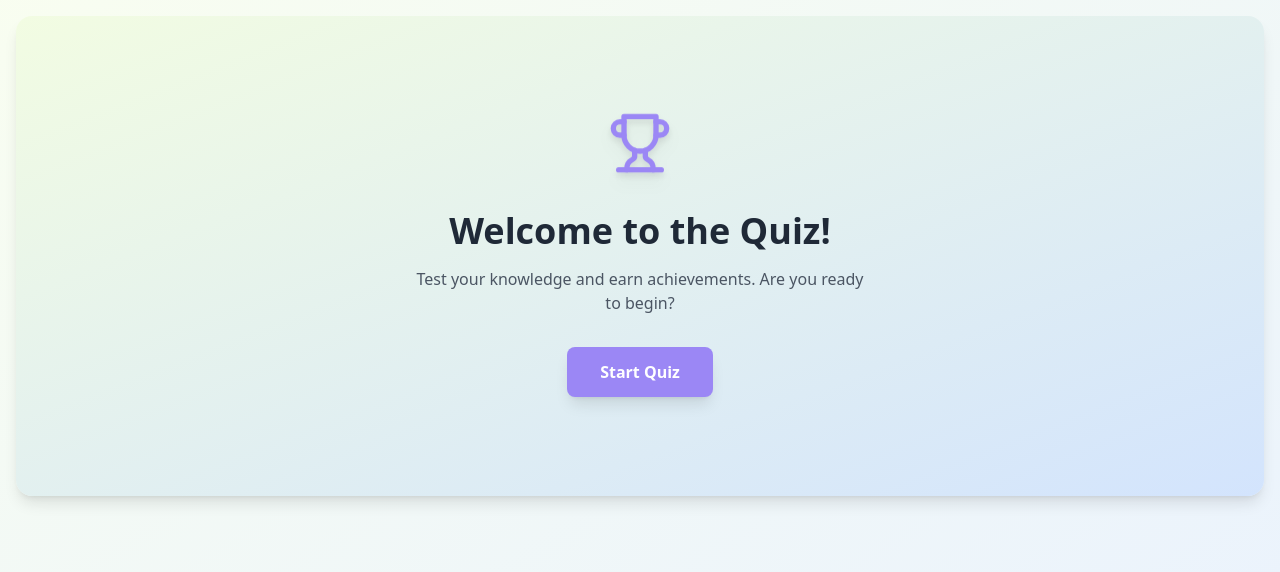
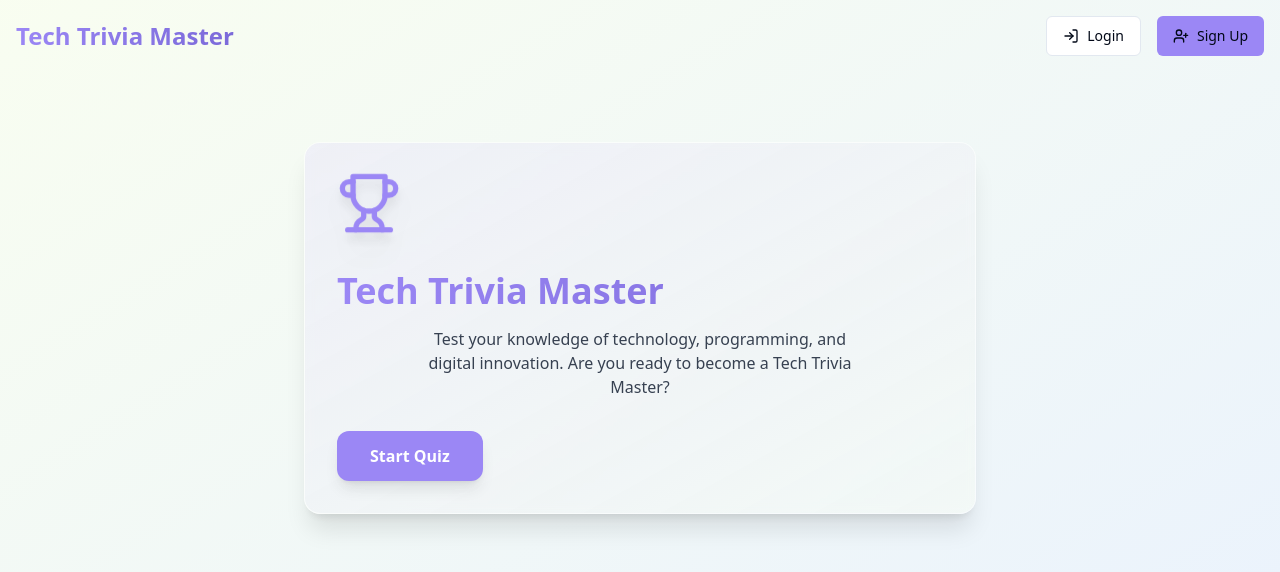
Before and after one commit to Yashwanth023/quiz_portal, a React (Vite) app: page / in a window 1280 px wide. Shown: the top 572 px of the page. Built offline with nearby package versions, Linux system fonts and the light colour scheme.

Commit message:
Add login/signup & styling
Added dummy login and signup buttons to the top right corner.  Improved the app's visual appeal with animations and color adjustments.  Quiz name updated.

```diff
--- a/src/components/QuizQuestion.tsx
+++ b/src/components/QuizQuestion.tsx
@@ -17,7 +17,13 @@ const QuizQuestion = ({
   totalQuestions,
 }: QuizQuestionProps) => {
   return (
-    <div className="w-full max-w-2xl mx-auto p-8 animate-fade-in bg-white/50 backdrop-blur-sm rounded-2xl shadow-lg border border-white/20">
+    <div className="w-full max-w-2xl mx-auto p-8 animate-fade-in">
+      <div className="relative bg-white/30 backdrop-blur-sm rounded-2xl shadow-xl border border-white/40 p-8 overflow-hidden">
+        {/* Background gradient */}
+        <div className="absolute inset-0 bg-gradient-to-br from-primary/5 to-secondary/10 z-0" />
+
+        {/* Content */}
+        <div className="relative z-10">
           <div className="mb-8">
             <div className="h-3 w-full bg-gray-200 rounded-full overflow-hidden shadow-inner">
               <div
@@ -37,19 +43,22 @@ const QuizQuestion = ({
               <button
                 key={index}
                 onClick={() => onAnswer(option)}
-            className="w-full p-4 text-left rounded-xl border-2 border-gray-200
-                     transition-all duration-300 hover:border-primary hover:bg-primary-light
+                className="w-full p-4 text-left rounded-xl border-2 border-gray-200/60
+                         transition-all duration-300 hover:border-primary hover:bg-primary/5
                          focus:outline-none focus:ring-2 focus:ring-primary focus:ring-opacity-50
-                     bg-white/70 backdrop-blur-sm shadow-sm hover:shadow-md
+                         bg-white/70 backdrop-blur-sm shadow-sm hover:shadow-lg
                          transform hover:scale-[1.02] hover:translate-x-1
-                     animate-fade-in"
+                         animate-fade-in relative overflow-hidden group"
                 style={{
                   animationDelay: `${index * 100}ms`
                 }}
               >
-            {option}
+                <span className="relative z-10">{option}</span>
+                <div className="absolute inset-0 bg-gradient-to-r from-primary/10 to-primary/5 opacity-0 group-hover:opacity-100 transition-opacity duration-300" />
               </button>
             ))}
+          </div>
+        </div>
       </div>
     </div>
   );
--- a/src/components/QuizStart.tsx
+++ b/src/components/QuizStart.tsx
@@ -7,26 +7,39 @@ interface QuizStartProps {
 
 const QuizStart = ({ onStart }: QuizStartProps) => {
   return (
-    <div className="flex flex-col items-center justify-center min-h-[60vh] animate-fade-in bg-gradient-to-br from-secondary to-secondary-dark p-8 rounded-2xl shadow-lg">
+    <div className="flex flex-col items-center justify-center min-h-[60vh] animate-fade-in">
+      <div className="relative w-full max-w-2xl mx-auto p-8 bg-white/30 backdrop-blur-sm rounded-2xl shadow-xl border border-white/40 overflow-hidden">
+        {/* Background gradient overlay */}
+        <div className="absolute inset-0 bg-gradient-to-br from-primary/10 to-secondary/20 z-0" />
+
+        {/* Content */}
+        <div className="relative z-10">
           <div className="text-primary mb-8 animate-bounce">
-        <Trophy size={64} className="drop-shadow-lg" />
+            <Trophy size={64} className="drop-shadow-xl" />
           </div>
-      <h1 className="text-4xl font-bold text-gray-800 mb-4 animate-scale-in text-gradient-primary">
-        Welcome to the Quiz!
+
+          <h1 className="text-4xl font-bold mb-4 animate-scale-in bg-gradient-to-r from-primary to-primary-dark bg-clip-text text-transparent">
+            Tech Trivia Master
           </h1>
-      <p className="text-gray-600 mb-8 text-center max-w-md animate-fade-in delay-200">
-        Test your knowledge and earn achievements. Are you ready to begin?
+
+          <p className="text-gray-700 mb-8 text-center max-w-md mx-auto animate-fade-in delay-200">
+            Test your knowledge of technology, programming, and digital innovation. Are you ready to become a Tech Trivia Master?
           </p>
+
           <button
             onClick={onStart}
-        className="bg-primary text-white px-8 py-3 rounded-lg font-semibold
+            className="bg-primary text-white px-8 py-3 rounded-xl font-semibold
                      transform transition-all duration-300 hover:scale-105 hover:bg-primary-dark
                      focus:outline-none focus:ring-2 focus:ring-primary focus:ring-opacity-50
-                 shadow-lg hover:shadow-xl border border-primary/20 backdrop-blur-sm
-                 animate-scale-in delay-300"
+                     shadow-lg hover:shadow-2xl border border-primary/20 backdrop-blur-sm
+                     animate-scale-in delay-300
+                     relative overflow-hidden group"
           >
-        Start Quiz
+            <span className="relative z-10">Start Quiz</span>
+            <div className="absolute inset-0 bg-gradient-to-r from-primary-dark to-primary opacity-0 group-hover:opacity-100 transition-opacity duration-300" />
           </button>
+        </div>
+      </div>
     </div>
   );
 };
--- a/src/pages/Index.tsx
+++ b/src/pages/Index.tsx
@@ -7,6 +7,8 @@ import QuizStart from "@/components/QuizStart";
 import QuizQuestion from "@/components/QuizQuestion";
 import QuizResults from "@/components/QuizResults";
 import { useToast } from "@/hooks/use-toast";
+import { LogIn, UserPlus } from "lucide-react";
+import { Button } from "@/components/ui/button";
 
 const Index = () => {
   const { toast } = useToast();
@@ -80,41 +82,64 @@ const Index = () => {
     setHasStarted(false);
   };
 
-  if (isLoading) {
+  const handleLogin = () => {
+    toast({
+      title: "Login",
+      description: "Login functionality coming soon!",
+    });
+  };
+
+  const handleSignup = () => {
+    toast({
+      title: "Sign Up",
+      description: "Sign up functionality coming soon!",
+    });
+  };
+
   return (
-      <div className="min-h-screen flex items-center justify-center bg-gradient-to-br from-secondary/50 to-secondary-dark/50">
+    <div className="min-h-screen bg-gradient-to-br from-secondary/50 to-secondary-dark/50">
+      {/* Header with auth buttons */}
+      <header className="p-4 flex justify-between items-center animate-fade-in">
+        <h1 className="text-2xl font-bold bg-clip-text text-transparent bg-gradient-to-r from-primary to-primary-dark">
+          Tech Trivia Master
+        </h1>
+        <div className="flex gap-4">
+          <Button
+            onClick={handleLogin}
+            variant="outline"
+            className="flex items-center gap-2 hover:scale-105 transition-transform duration-300"
+          >
+            <LogIn className="h-4 w-4" />
+            Login
+          </Button>
+          <Button
+            onClick={handleSignup}
+            className="flex items-center gap-2 bg-primary hover:bg-primary-dark hover:scale-105 transition-all duration-300"
+          >
+            <UserPlus className="h-4 w-4" />
+            Sign Up
+          </Button>
+        </div>
+      </header>
+
+      {/* Main content */}
+      <main className="p-4">
+        {isLoading ? (
+          <div className="min-h-[60vh] flex items-center justify-center">
             <div className="animate-pulse text-xl text-gray-600 bg-white/50 backdrop-blur-sm rounded-xl p-6 shadow-lg">
               Loading quiz...
             </div>
           </div>
-    );
-  }
-
-  if (!hasStarted) {
-    return (
-      <div className="min-h-screen bg-gradient-to-br from-secondary/50 to-secondary-dark/50 p-4">
+        ) : !hasStarted ? (
           <QuizStart onStart={handleStart} />
-      </div>
-    );
-  }
-
-  if (quizState.isComplete) {
-    return (
-      <div className="min-h-screen bg-gradient-to-br from-secondary/50 to-secondary-dark/50 p-4">
+        ) : quizState.isComplete ? (
           <QuizResults
             score={quizState.score}
             totalQuestions={quizData?.questions.length || 0}
             onRetry={handleRetry}
           />
-      </div>
-    );
-  }
-
-  const currentQuestion = quizData?.questions[quizState.currentQuestion];
-
-  return (
-    <div className="min-h-screen bg-gradient-to-br from-secondary/50 to-secondary-dark/50 py-8 px-4">
-      {currentQuestion && (
+        ) : (
+          currentQuestion && (
             <QuizQuestion
               question={currentQuestion.question}
               options={currentQuestion.options}
@@ -122,7 +147,9 @@ const Index = () => {
               currentQuestion={quizState.currentQuestion}
               totalQuestions={quizData?.questions.length || 0}
             />
+          )
         )}
+      </main>
     </div>
   );
 };
```
Lines whose indentation alone changed are shown as unchanged.
